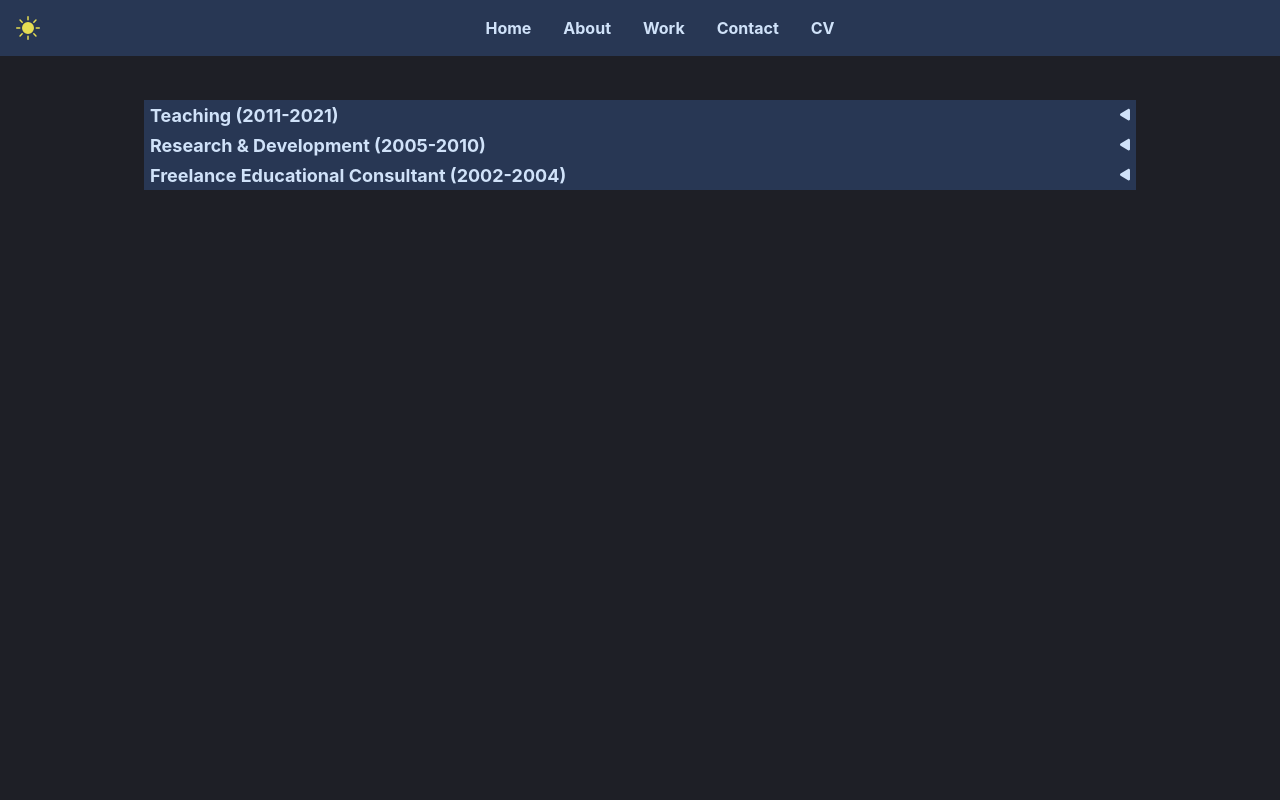
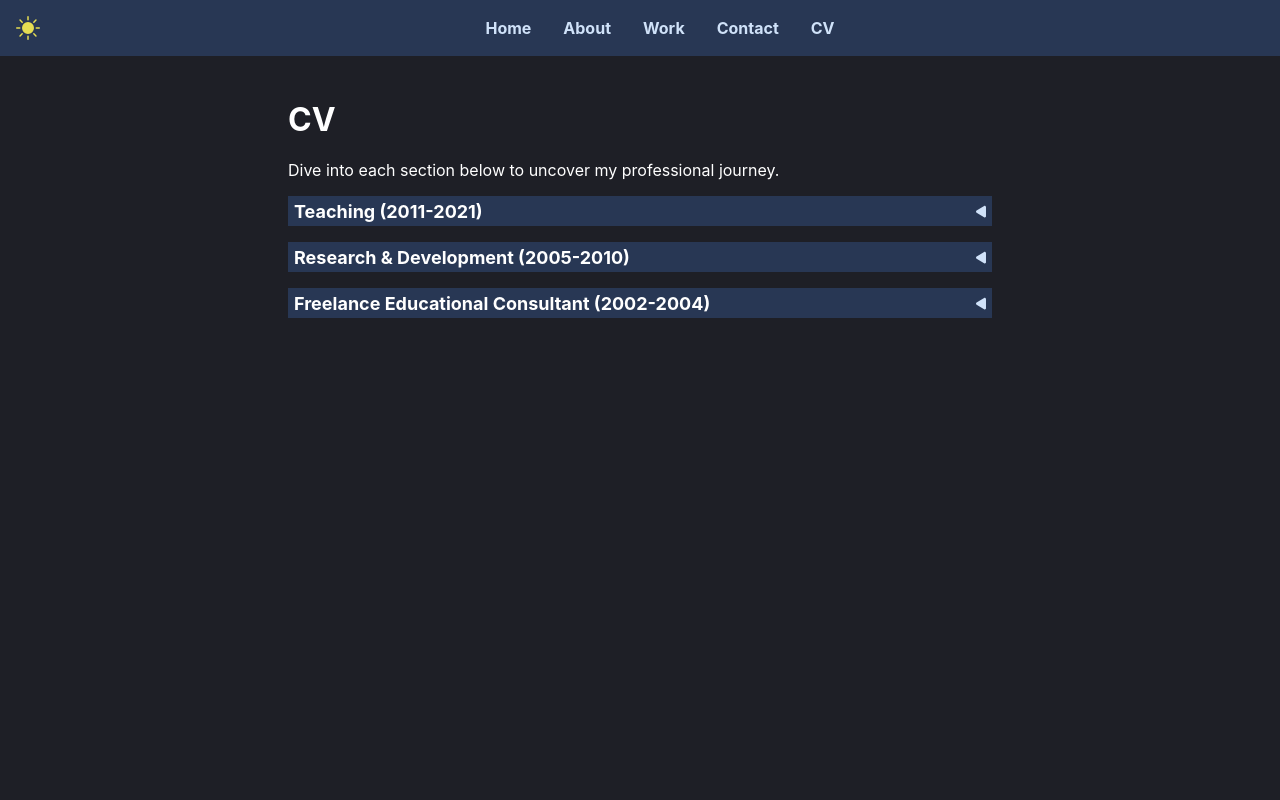
Before and after one commit to alexbeet81/portfolio, a React (Create React App) app: page /cv in a window 1280 px wide. Shown: the top 800 px of the page. Built offline with nearby package versions, Linux system fonts and the light colour scheme.

Commit message:
add button component

```diff
--- a/src/Components/CV/Header.module.css
+++ b/src/Components/CV/Header.module.css
@@ -6,6 +6,7 @@
   width: 100%;
   background-color: var(--dark-bg-two);
   border: none;
+  margin-bottom: 16px;
 }
 
 .headerButton > p {
--- a/src/Components/Contact.js
+++ b/src/Components/Contact.js
@@ -3,13 +3,14 @@ import AOS from "aos";
 
 import classes from "./Contact.module.css";
 import DarkLightContext from "../store/dark-light-context";
-import { getItemWithExpiry } from "../utils/localStorageHelper"
+import { getItemWithExpiry } from "../utils/localStorageHelper";
+import Button from "./UI/Button";
 
 const Contact = () => {
   AOS.init();
 
   const darkLightCtx = useContext(DarkLightContext);
-  const hasVisited = getItemWithExpiry('hasVisited');
+  const hasVisited = getItemWithExpiry("hasVisited");
   const isDarkMode = darkLightCtx.isDarkMode;
 
   const contactClasses = isDarkMode
@@ -19,7 +20,15 @@ const Contact = () => {
   const buttonClasses = isDarkMode ? classes.buttonDark : classes.buttonLight;
 
   return (
-    <div {...(hasVisited ? {} : {"data-aos": "fade-up", "data-aos-duration": "1000", "data-aos-once": "true"})}>
+    <div
+      {...(hasVisited
+        ? {}
+        : {
+            "data-aos": "fade-up",
+            "data-aos-duration": "1000",
+            "data-aos-once": "true",
+          })}
+    >
       <section
         id="contact"
         className={`${classes.contactSection} ${contactClasses}`}
@@ -33,14 +42,12 @@ const Contact = () => {
           get in touch.
         </p>
         <p>Mobile: 07405 656326</p>
-        <a href="mailto:alexbeet1234@gmail.com">
-          <button
-            type="button"
-            className={`${classes.button} ${buttonClasses}`}
-          >
-            message me
-          </button>
-        </a>
+        <Button
+          href="mailto:alexbeet1234@gmail.com"
+          className={`${classes.button} ${buttonClasses}`}
+        >
+          message me
+        </Button>
       </section>
     </div>
   );
--- /dev/null
+++ b/src/Components/UI/Button.js
@@ -0,0 +1,13 @@
+import React from "react";
+
+const Button = ({ href, className, children }) => {
+  return (
+    <a href={href}>
+      <button type="button" className={className}>
+        {children}
+      </button>
+    </a>
+  );
+};
+
+export default Button;
--- a/src/Pages/CVPage.js
+++ b/src/Pages/CVPage.js
@@ -14,7 +14,15 @@ const CVPage = () => {
     );
   });
 
-  return <div className={classes.sections}>{cvSections}</div>;
+  return (
+    <div className={classes.mainContainer}>
+      <div className={classes.intro}>
+        <h1>CV</h1>
+        <p>Dive into each section below to uncover my professional journey.</p>
+      </div>
+      <div className={classes.sections}>{cvSections}</div>
+    </div>
+  );
 };
 
 export default CVPage;
--- a/src/Pages/CVPage.module.css
+++ b/src/Pages/CVPage.module.css
@@ -1,3 +1,35 @@
-.sections {
-  padding-top: 100px;
+/* .sections {
+
+} */
+
+.mainContainer {
+  padding-top: 100px !important;
+  box-sizing: border-box;
+  margin: 0 auto;
+  width: 100%;
+  max-width: 100rem;
+  min-height: 100vh;
+  padding: 0 9rem;
 }
+
+.mainContainer h1 {
+  font-size: 2rem;
+  margin-top: 0;
+  color: var(--dark-text-one);
+}
+
+.mainContainer p {
+  color: var(--dark-text-one);
+}
+
+.mainContainer a {
+  text-decoration: none;
+}
+
+/* .mainContainer h1 {
+  color: var(--dark-text-one);
+}
+
+.mainContainer h1 {
+  color: var(--light-text-one);
+} */
```
Also changed, not shown: src/Components/CV/CVSection.module.css (line endings or trailing spaces), src/Components/UI/Button.module.css (added).
